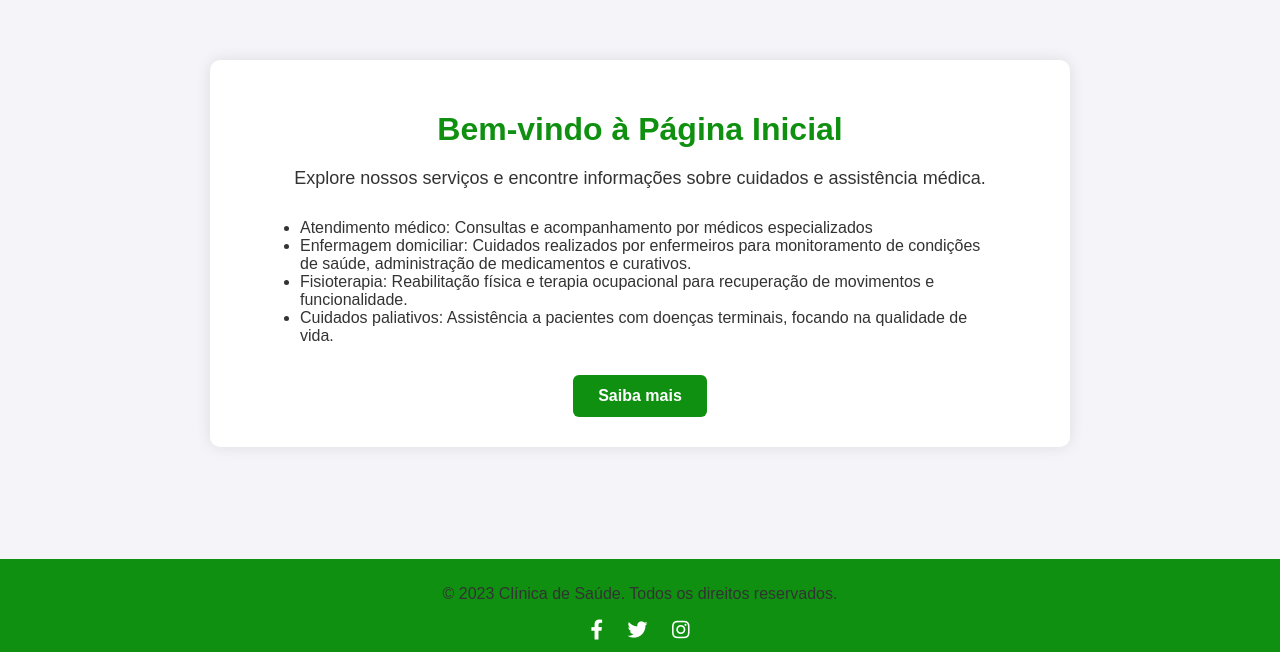
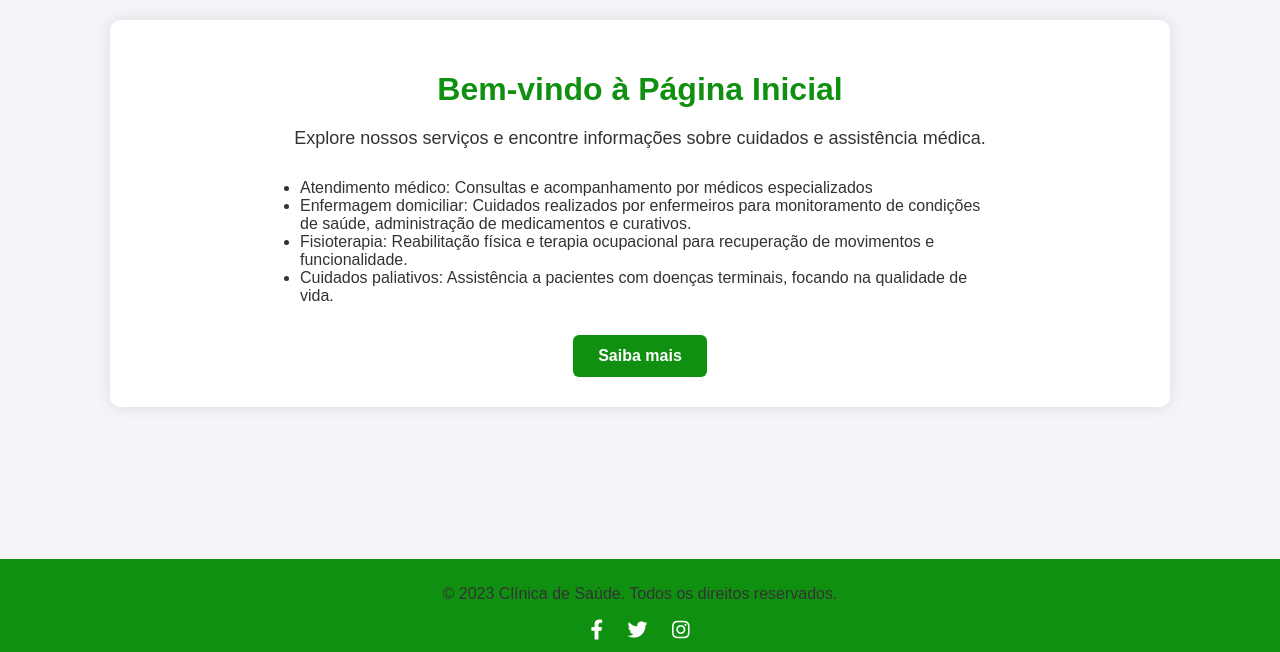
Before and after one commit to Matheuss-Valle/PythonProject, a Flask app: page / in a window 1280 px wide. Shown: the part 148-800 px from the top of the page. Run offline with Flask 3, Linux system fonts and the light colour scheme; some libraries are stand-ins or nearby versions.

Commit message:
Update index.html
Signed-off-by: Viviane-br <viviane.folster@gmail.com>

```diff
--- a/Templates/index.html
+++ b/Templates/index.html
@@ -1,12 +1,10 @@
 {% extends 'base.html' %}
-
 {% block titulo %}Home{% endblock %}
-
 {% block conteudo %}
-<style>
+   <style>
     .home-container {
-        max-width: 800px;
-        margin: 40px auto;
+        max-width: 1000px;
+        margin: 0px auto;
         background-color: white;
         padding: 30px;
         border-radius: 10px;
```
